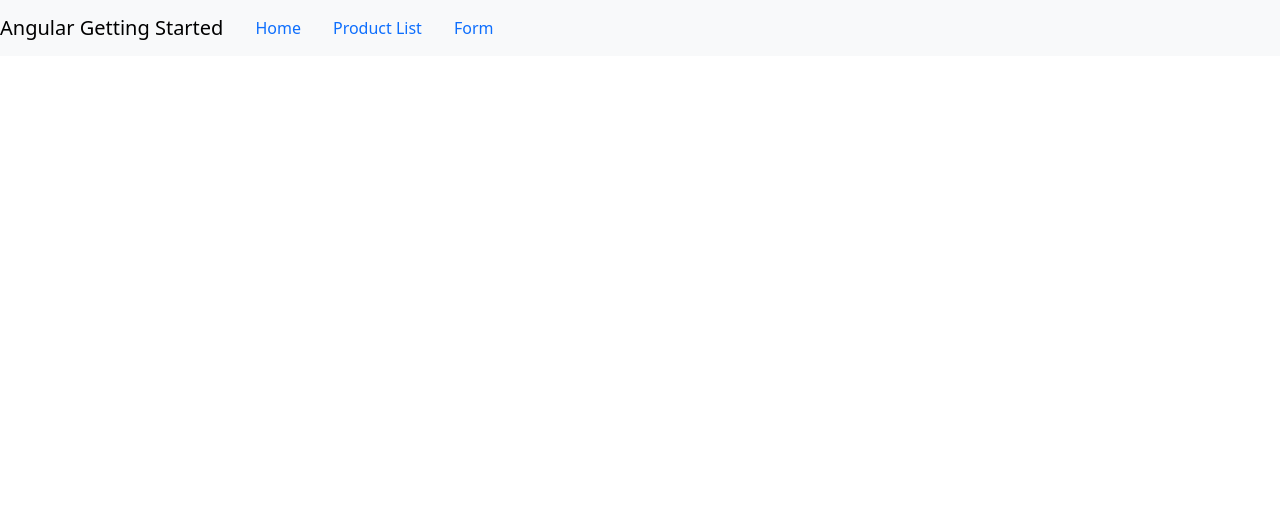
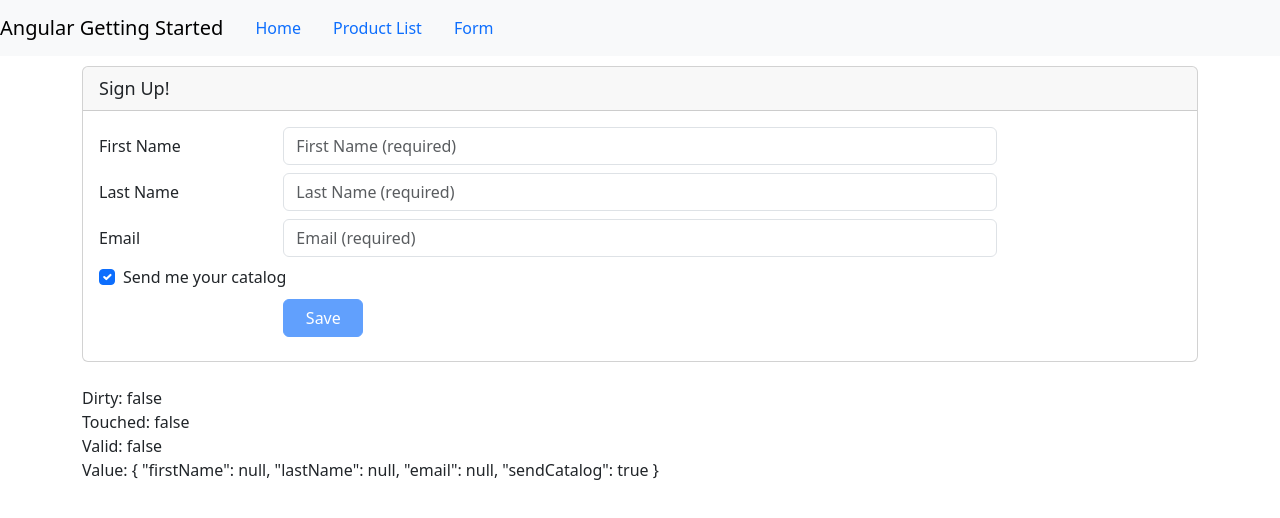
Before and after one commit to markfady/Angular_Getting_Started, an Angular app: page /ReactiveForm in a window 1280 px wide. Shown: the top 518 px of the page. Built offline with nearby package versions, Linux system fonts and the light colour scheme.

Commit message:
reactive form

```diff
--- a/src/app/reactiveForm/customer/customer.component.html
+++ b/src/app/reactiveForm/customer/customer.component.html
@@ -0,0 +1,214 @@
+<div class="card">
+    <div class="card-header">
+      Sign Up!
+    </div>
+
+    <div class="card-body">
+      <form novalidate
+            (ngSubmit)="save()"
+            [formGroup]="customerForm"
+            >
+
+        <div class="form-group row mb-2">
+          <label class="col-md-2 col-form-label"
+                 for="firstNameId">First Name</label>
+          <div class="col-md-8">
+            <input class="form-control"
+                   id="firstNameId"
+                   type="text"
+                   placeholder="First Name (required)"
+                   required
+                   minlength="3"
+                   formControlName="firstName"
+                   [ngClass]="{'is-invalid': (customerForm.get('firstName')?.touched || customerForm.get('firstName')?.dirty) && !customerForm.get('firstName')?.valid }" />
+            <span class="invalid-feedback">
+                <span *ngIf="customerForm.get('firstName')?.errors?.['required']">
+                    Please enter your first name.
+              </span>
+              <span *ngIf="customerForm.get('firstName')?.errors?.['minlength']">
+                The first name must be longer than 3 characters.
+              </span>
+            </span>
+          </div>
+        </div>
+
+        <div class="form-group row mb-2">
+          <label class="col-md-2 col-form-label"
+                 for="lastNameId">Last Name</label>
+          <div class="col-md-8">
+            <input class="form-control"
+                   id="lastNameId"
+                   type="text"
+                   placeholder="Last Name (required)"
+                   required
+                   maxlength="50"
+                formControlName="lastName"
+                   [ngClass]="{'is-invalid': (customerForm.get('lastName')?.touched || customerForm.get('lastName')?.dirty) && !customerForm.get('lastName')?.valid }" />
+            <span class="invalid-feedback">
+              <span *ngIf="customerForm.get('lastName')?.errors?.['required']">
+                Please enter your last name.
+              </span>
+              <span *ngIf="customerForm.get('lastName')?.errors?.['maxlength']">
+                The last name must be less than 50 characters.
+              </span>
+            </span>
+          </div>
+        </div>
+
+        <div class="form-group row mb-2">
+          <label class="col-md-2 col-form-label"
+                 for="emailId">Email</label>
+          <div class="col-md-8">
+            <input class="form-control"
+                   id="emailId"
+                   type="email"
+                   placeholder="Email (required)"
+                   required
+                   email
+                   formControlName="email"
+                   [ngClass]="{'is-invalid': (customerForm.get('email')?.touched || customerForm.get('email')?.dirty) && !customerForm.get('email')?.valid }" />
+            <span class="invalid-feedback">
+              <span *ngIf="customerForm.get('email')?.errors?.['required']">
+                Please enter your email address.
+              </span>
+              <span *ngIf="customerForm.get('email')?.errors?.['email']">
+                Please enter a valid email address.
+              </span>
+            </span>
+          </div>
+        </div>
+
+        <div class="form-group row mb-2">
+          <div class="col-md-8">
+            <div class="form-check">
+              <label class="form-check-label">
+                <input class="form-check-input"
+                       id="sendCatalogId"
+                       type="checkbox"
+                       formControlName="sendCatalog"
+                       name="sendCatalog"> Send me your catalog
+              </label>
+            </div>
+          </div>
+        </div>
+
+        <!-- <div *ngIf="customer.sendCatalog">
+          <div class="form-group row mb-2">
+            <label class="col-md-2 col-form-label pt-0">Address Type</label>
+            <div class="col-md-8">
+              <div class="form-check form-check-inline">
+                <label class="form-check-label">
+                  <input class="form-check-input"
+                         id="addressType1Id"
+                         type="radio"
+                         value="home"
+                         name="addressType"> Home
+                </label>
+              </div>
+              <div class="form-check form-check-inline">
+                <label class="form-check-label">
+                  <input class="form-check-input"
+                         id="addressType1Id"
+                         type="radio"
+                         value="work"
+                         name="addressType"> Work
+                </label>
+              </div>
+              <div class="form-check form-check-inline">
+                <label class="form-check-label">
+                  <input class="form-check-input"
+                         id="addressType1Id"
+                         type="radio"
+                         value="other"
+                         [(ngModel)]="customer.addressType"
+                         name="addressType"> Other
+                </label>
+              </div>
+            </div>
+          </div>
+
+          <div class="form-group row mb-2">
+            <label class="col-md-2 col-form-label"
+                   for="street1Id">Street Address 1</label>
+            <div class="col-md-8">
+              <input class="form-control"
+                     id="street1Id"
+                     type="text"
+                     placeholder="Street address"
+                     [(ngModel)]="customer.street1"
+                     name="street1">
+            </div>
+          </div>
+
+          <div class="form-group row mb-2">
+            <label class="col-md-2 col-form-label"
+                   for="street2Id">Street Address 2</label>
+            <div class="col-md-8">
+              <input class="form-control"
+                     id="street2Id"
+                     type="text"
+                     placeholder="Street address (second line)"
+                     [(ngModel)]="customer.street2"
+                     name="street2">
+            </div>
+          </div>
+
+          <div class="form-group row mb-2">
+            <label class="col-md-2 col-form-label"
+                   for="cityId">City, State, Zip Code</label>
+            <div class="col-md-3">
+              <input class="form-control"
+                     id="cityId"
+                     type="text"
+                     placeholder="City"
+                     [(ngModel)]="customer.city"
+                     name="city">
+            </div>
+            <div class="col-md-3">
+              <select class="form-control"
+                      id="stateId"
+                      [(ngModel)]="customer.state"
+                      name="state">
+                <option value=""
+                        disabled
+                        selected
+                        hidden>Select a State...</option>
+                <option value="AL">Alabama</option>
+                <option value="AK">Alaska</option>
+                <option value="AZ">Arizona</option>
+                <option value="AR">Arkansas</option>
+                <option value="CA">California</option>
+                <option value="CO">Colorado</option>
+                <option value="WI">Wisconsin</option>
+                <option value="WY">Wyoming</option>
+              </select>
+            </div>
+            <div class="col-md-2">
+              <input class="form-control"
+                     id="zipId"
+                     type="number"
+                     placeholder="Zip Code"
+                     [(ngModel)]="customer.zip"
+                     name="zip">
+            </div>
+          </div>
+        </div> -->
+
+        <div class="form-group row mb-2">
+          <div class="offset-md-2 col-md-4">
+            <button class="btn btn-primary mr-3"
+                    type="submit"
+                    style="width:80px"
+                    [title]="customerForm.valid ? 'Save your entered data' : 'Disabled until the form data is valid'"
+                    [disabled]="!customerForm.valid">
+              Save
+            </button>
+          </div>
+        </div>
+      </form>
+    </div>
+  </div>
+  <br>Dirty: {{ customerForm.dirty }}
+  <br>Touched: {{ customerForm.touched }}
+  <br>Valid: {{ customerForm.valid }}
+  <br>Value: {{ customerForm.value | json }}
```
